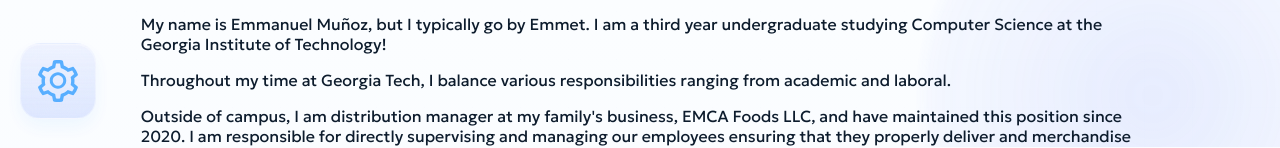
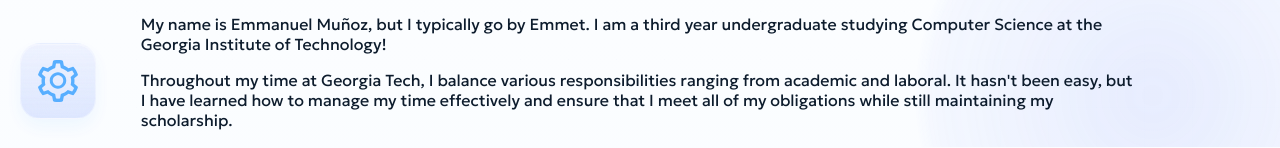
Before and after one commit to DMCerYT/personalportfolio, a React (Create React App) app: page /about in a window 1280 px wide. Shown: the part 653-801 px from the top of the page. Built offline with nearby package versions, Linux system fonts and the light colour scheme.

Commit message:
added to the about page

```diff
--- a/src/pages/About.js
+++ b/src/pages/About.js
@@ -20,7 +20,7 @@ export default function About() {
             My name is Emmanuel Muñoz, but I typically go by Emmet. I am a third year undergraduate studying Computer Science at the Georgia Institute of Technology!
         </p>
         <p>
-            Throughout my time at Georgia Tech, I balance various responsibilities ranging from academic and laboral.
+            Throughout my time at Georgia Tech, I balance various responsibilities ranging from academic and laboral. It hasn't been easy, but I have learned how to manage my time effectively and ensure that I meet all of my obligations while still maintaining my scholarship.
         </p>
         <p>
             Outside of campus, I am distribution manager at my family's business, EMCA Foods LLC, and have maintained this position since 2020. I am responsible for directly supervising and managing our employees ensuring that they properly deliver and merchandise in a timely and ordered manner.
```
